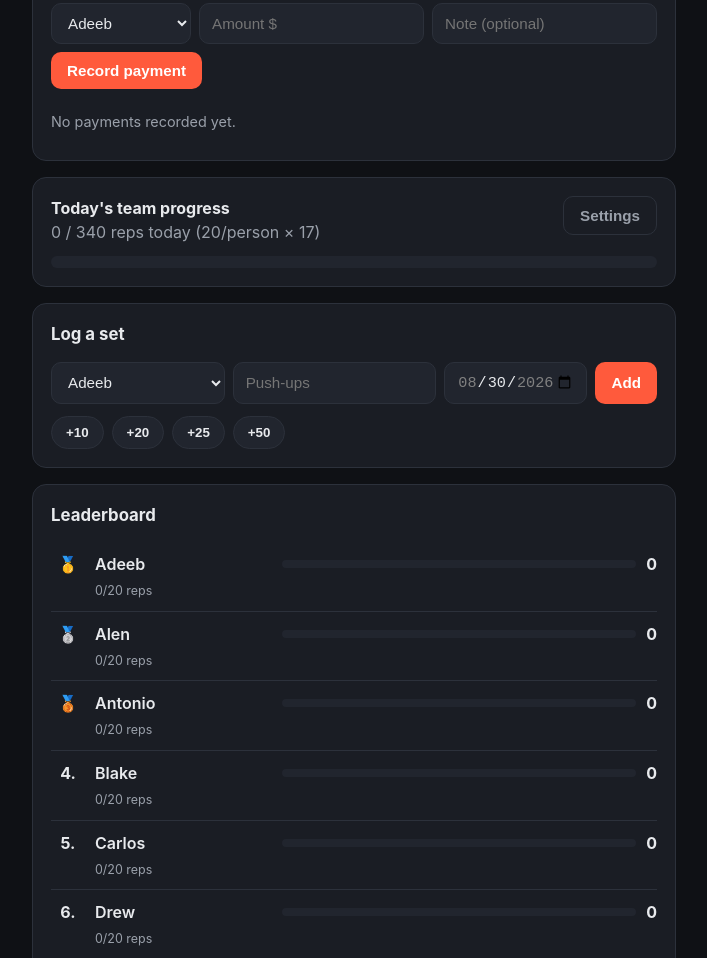
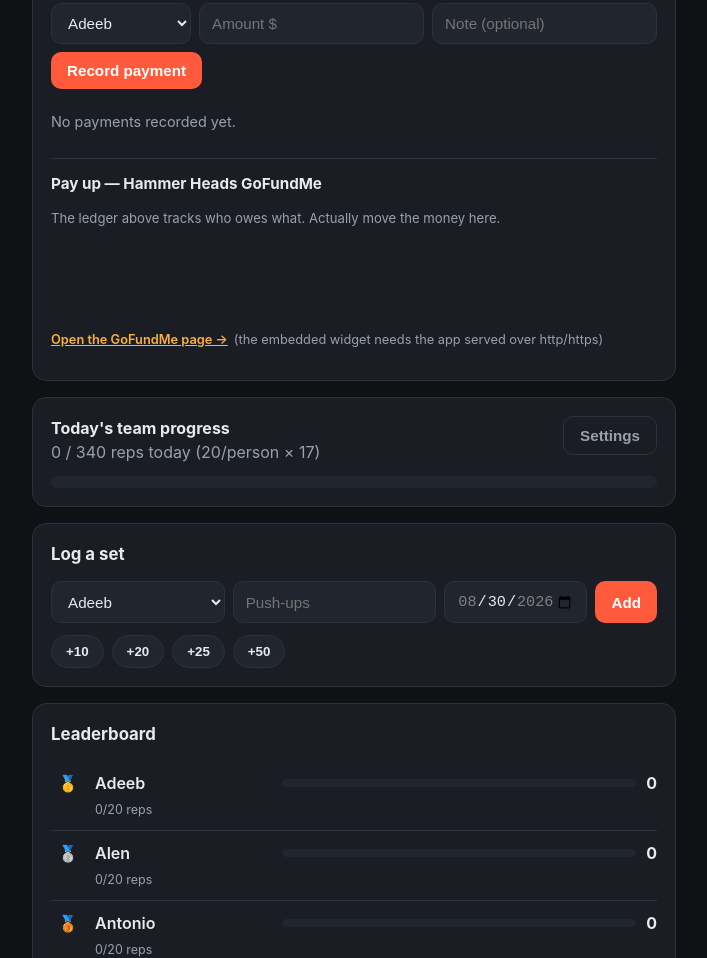
Before and after one commit to ozzylane/The-Fitness-Challenge, a plain HTML site: page index.html in a window 1280 px wide. Shown: the part 2067-3025 px from the top of the page, without its empty margins (286-993 px from the left). Drawn offline with Linux system fonts and the light colour scheme; a script that the page names is missing.

Commit message:
Embed the Hammer Heads GoFundMe in the Penalties card
- .gfm-block after the payments list: heading, blurb, the GoFundMe large
  widget (data-url) + embed.js script, and an always-visible text link to
  the campaign as a fallback.
- Placed outside the elements renderPenalties() rewrites, so it survives
  re-renders.
- First and only external request the app makes; needs http(s), not
  file://. Verified: embed.js loads and injects the campaign iframe.

Co-Authored-By: Claude Sonnet 5 <noreply@anthropic.com>

```diff
--- a/index.html
+++ b/index.html
@@ -81,6 +81,18 @@
         <button class="btn btn-primary" type="submit">Record payment</button>
       </form>
       <ul id="payments-list" class="history"></ul>
+
+      <div class="gfm-block">
+        <h3>Pay up &mdash; Hammer Heads GoFundMe</h3>
+        <p class="muted small">
+          The ledger above tracks who owes what. Actually move the money here.
+        </p>
+        <div class="gfm-embed" data-url="https://www.gofundme.com/f/support-the-hammer-heads-challenge/widget/large?attribution_id=sl%3A4ab9808e-5754-4aec-8799-8adefbdcb50e"></div>
+        <p class="gfm-fallback">
+          <a href="https://www.gofundme.com/f/support-the-hammer-heads-challenge" target="_blank" rel="noopener noreferrer">Open the GoFundMe page &rarr;</a>
+          <span class="muted">(the embedded widget needs the app served over http/https)</span>
+        </p>
+      </div>
     </section>
 
     <section class="card">
@@ -208,6 +220,7 @@
     </form>
   </dialog>
 
+  <script defer src="https://www.gofundme.com/static/js/embed.js"></script>
   <script src="app.js"></script>
 </body>
 </html>
--- a/styles.css
+++ b/styles.css
@@ -418,6 +418,13 @@ dialog::backdrop { background: rgba(0, 0, 0, 0.6); }
 .ptable tr.owes td.pt-out { color: var(--accent); }
 .ptable tr.settled td.pt-out { color: var(--good); }
 #penalty-summary .out { color: var(--accent); }
+
+.gfm-block { margin-top: 16px; border-top: 1px solid var(--border); padding-top: 14px; }
+.gfm-block h3 { margin: 0 0 4px; font-size: 0.95rem; }
+.gfm-embed { margin-top: 10px; min-height: 80px; }
+.gfm-embed iframe { max-width: 100%; border-radius: 12px; display: block; }
+.gfm-fallback { margin-top: 8px; font-size: 0.8rem; display: flex; flex-wrap: wrap; gap: 6px; align-items: baseline; }
+.gfm-fallback a { color: var(--accent-2); font-weight: 600; }
 .pay-form { margin-bottom: 12px; }
 .pay-form select { flex: 1 1 130px; }
 .pay-form #pay-amount { flex: 0 1 110px; }
```
Also changed, not shown: assets/qr-code.png (added), 1 other file.
